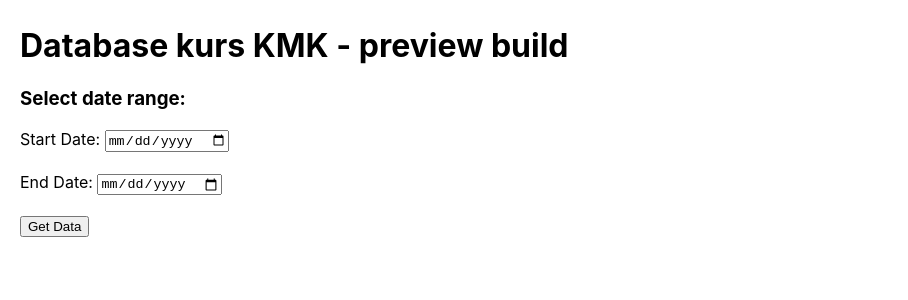
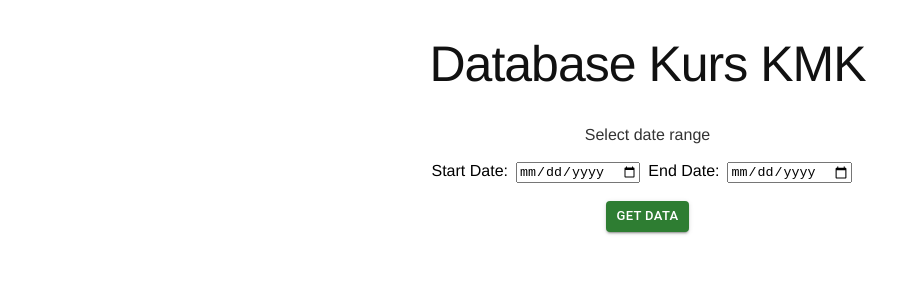
Before and after one commit to maqmal/website-kmk, a React (Create React App) app: page / in a window 1280 px wide. Shown: the top 300 px of the page, without its empty margins (0-908 px from the left). Built offline with nearby package versions, Linux system fonts and the light colour scheme.

Commit message:
minor ui update

```diff
--- a/package.json
+++ b/package.json
@@ -6,6 +6,7 @@
   "dependencies": {
     "@emotion/react": "^11.10.6",
     "@emotion/styled": "^11.10.6",
+    "@mui/icons-material": "^5.11.11",
     "@mui/material": "^5.11.14",
     "@mui/x-date-pickers": "^6.0.2",
     "@testing-library/jest-dom": "^5.16.5",
--- a/src/App.js
+++ b/src/App.js
@@ -1,5 +1,18 @@
 import React, { useState } from "react";
 import * as XLSX from "xlsx";
+import Paper from '@mui/material/Paper';
+import Table from '@mui/material/Table';
+import TableBody from '@mui/material/TableBody';
+import TableCell from '@mui/material/TableCell';
+import TableContainer from '@mui/material/TableContainer';
+import TableHead from '@mui/material/TableHead';
+import TableRow from '@mui/material/TableRow';
+import { styled } from '@mui/material/styles';
+import { tableCellClasses } from '@mui/material/TableCell';
+import Stack from '@mui/material/Stack';
+import Container from '@mui/material/Container';
+
+import Button from '@mui/material/Button';
 
 function App() {
   const [startDate, setStartDate] = useState("");
@@ -7,6 +20,29 @@ function App() {
   const [kursData, setKursData] = useState({});
   const [loading, setLoading] = useState(false);
   const [selectedCurrencies, setSelectedCurrencies] = useState([]);
+
+  // Table stuff
+  const StyledTableCell = styled(TableCell)(({ theme }) => ({
+    [`&.${tableCellClasses.head}`]: {
+      backgroundColor: theme.palette.common.black,
+      color: theme.palette.common.white,
+    },
+    [`&.${tableCellClasses.body}`]: {
+      fontSize: 14,
+    },
+  }));
+
+  const StyledTableRow = styled(TableRow)(({ theme }) => ({
+    '&:nth-of-type(odd)': {
+      backgroundColor: theme.palette.action.hover,
+    },
+    // hide last border
+    '&:last-child td, &:last-child th': {
+      border: 0,
+    },
+  }));
+  // End of table stuff
+
 
   const handleStartDateChange = (event) => {
     setStartDate(event.target.value);
@@ -44,7 +80,6 @@ function App() {
       }, {});
       setKursData(kursData);
       setLoading(false);
-      console.log(kursData);
     });
   };
 
@@ -86,33 +121,41 @@ function App() {
 
   const renderTableHeader = () => {
     const headers = ["Date", "Dasar Hukum", ...selectedCurrencies];
-    return headers.map((header) => <th key={header}>{header}</th>);
+    return headers.map((header) => <StyledTableCell key={header}>{header}</StyledTableCell>);
   };
 
   const renderTableRows = () => {
     return Object.entries(kursData).map(([date, kursDataForDate]) => {
       const kursDataRow = selectedCurrencies.map((currency) => {
-        return <td key={currency}>{formatCurrency(kursDataForDate[currency], currency) || "-"}</td>;
+        return <StyledTableCell key={currency}>{formatCurrency(kursDataForDate[currency], currency) || "-"}</StyledTableCell>;
       });
 
       return (
-        <tr key={date}>
-          <td>{date}</td>
-          <td>{kursDataForDate["DasarHukum"]}</td>
+        <StyledTableRow key={date} hover>
+          <StyledTableCell>{date}</StyledTableCell>
+          <StyledTableCell>{kursDataForDate["DasarHukum"]}</StyledTableCell>
           {kursDataRow}
-        </tr>
+        </StyledTableRow>
       );
     });
   };
 
   const renderTable = () => {
     return (
-      <table>
-        <thead>
-          <tr>{renderTableHeader()}</tr>
-        </thead>
-        <tbody>{renderTableRows()}</tbody>
-      </table>
+      <Paper sx={{ width: '99%', overflow: 'hidden' }}>
+        <TableContainer sx={{ maxHeight: 540 }}>
+          <Table stickyHeader aria-label="sticky table">
+          <TableHead>
+              <TableRow>
+                {renderTableHeader()}
+              </TableRow>
+            </TableHead>
+            <TableBody>
+              {renderTableRows()}
+            </TableBody>
+          </Table>
+        </TableContainer>
+      </Paper>
     );
   };
 
@@ -150,11 +193,12 @@ function App() {
 
   return (
       <div className="App">
+      <h1>Database Kurs KMK</h1>
+      <Container maxWidth="sm">
+        <p>Select date range</p>
         <form onSubmit={handleSubmit}>
-        <h1>Database kurs KMK - preview build</h1>
-        <h3>Select date range:</h3>
+            <Stack spacing={1} direction="row" className="date">
               <label htmlFor="start-date">Start Date:</label>
-        &nbsp;
               <input
                 type="date"
                 id="start-date"
@@ -162,9 +206,7 @@ function App() {
                 value={startDate}
                 onChange={handleStartDateChange}
               />
-        <br /><br />
               <label htmlFor="end-date">End Date:</label>
-        &nbsp;
               <input
                 type="date"
                 id="end-date"
@@ -172,11 +214,13 @@ function App() {
                 value={endDate}
                 onChange={handleEndDateChange}
               />
+            </Stack>
+          <br />
+          <Button size="small" variant="contained" color="success" type="submit" disabled={loading}>{loading ? "Loading..." : "Get Data"}</Button>
           <br /><br />
-        <button type="submit" disabled={loading}>
-          {loading ? "Loading..." : "Get Data"}
-        </button>
           </form>
+        </Container>
+
         {Object.keys(kursData).length > 0 && (
           <div>
             <div>
@@ -190,6 +234,7 @@ function App() {
                 />
               </label>
             </div>
+            <br />
             <div>
               {Object.keys(kursData[Object.keys(kursData)[0]])
                 .filter((currency) => currency !== "DasarHukum")
@@ -206,10 +251,10 @@ function App() {
                 ))}
             </div>
             <br />
-            <button type="submit" disabled={loading} onClick={handleExportExcel}>
-              {loading ? "Loading..." : "Export to Excel"}
-            </button>
-            <div>{renderTable()}</div>
+            <Button size="small" variant="contained" color="success" type="submit" disabled={loading} onClick={handleExportExcel}>{loading ? "Loading..." : "Download to Excel"}</Button>
+            <br />
+            <br />
+            {renderTable()}
           </div>
         )}
       </div>
--- a/src/index.css
+++ b/src/index.css
@@ -1,12 +1,21 @@
 body {
   margin: 0;
-  font-family: -apple-system, BlinkMacSystemFont, 'Segoe UI', 'Roboto', 'Oxygen',
-    'Ubuntu', 'Cantarell', 'Fira Sans', 'Droid Sans', 'Helvetica Neue',
-    sans-serif;
+  font-family: "Helvetica Neue",Arial,sans-serif;
   -webkit-font-smoothing: antialiased;
   -moz-osx-font-smoothing: grayscale;
   padding: 5px;
+  font-weight: 400;
   padding-left: 20px;
+  text-align: center;
+
+
+}
+h1 { color: #111; font-family: 'Helvetica Neue', sans-serif; font-size: 50px; font-weight: 300; letter-spacing: -1px; line-height: 1; text-align: center; }
+
+p { color: #333333; font-family: "Helvetica Neue",Arial,sans-serif; font-size: 16px; font-weight: 400; line-height: 1.5625; margin-bottom: 15px; }
+
+.date{
+  margin-left: 60px;
 }
 
 code {
```
Also changed, not shown: 1 other file (tests, documents, lock files or other folders). Lines whose indentation alone changed are shown as unchanged.
